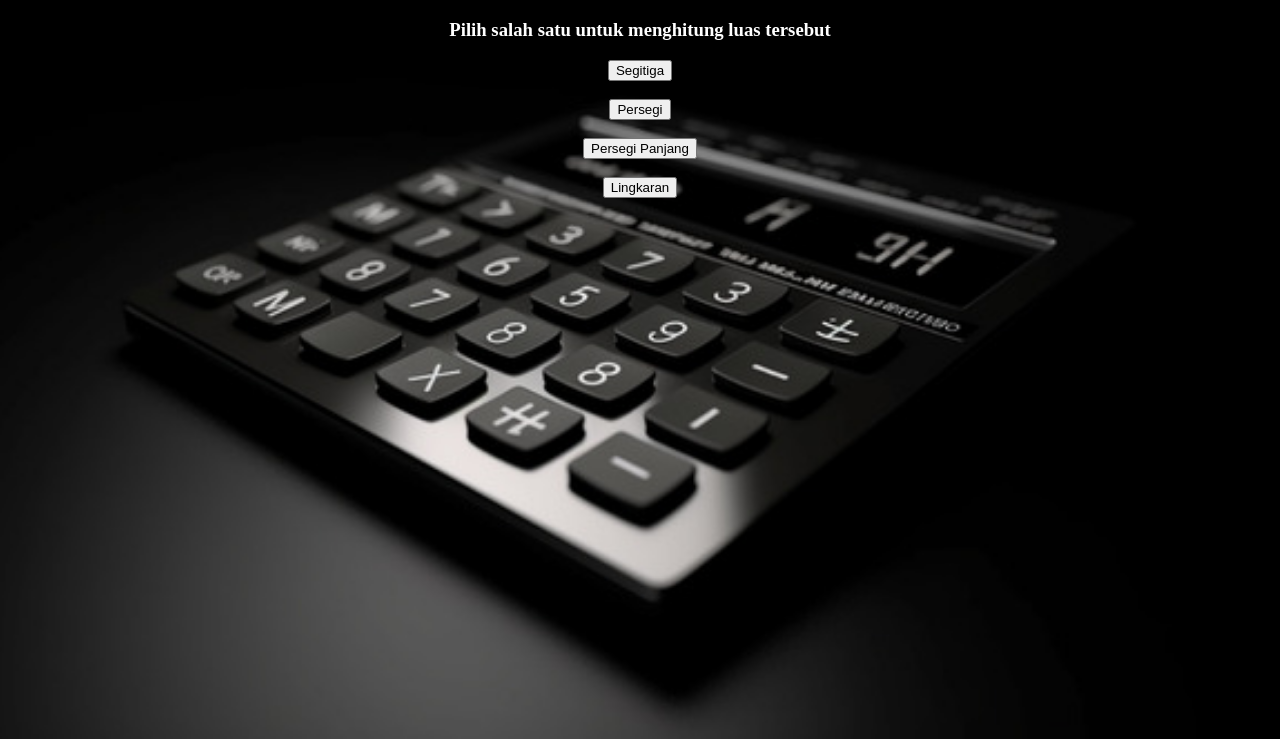
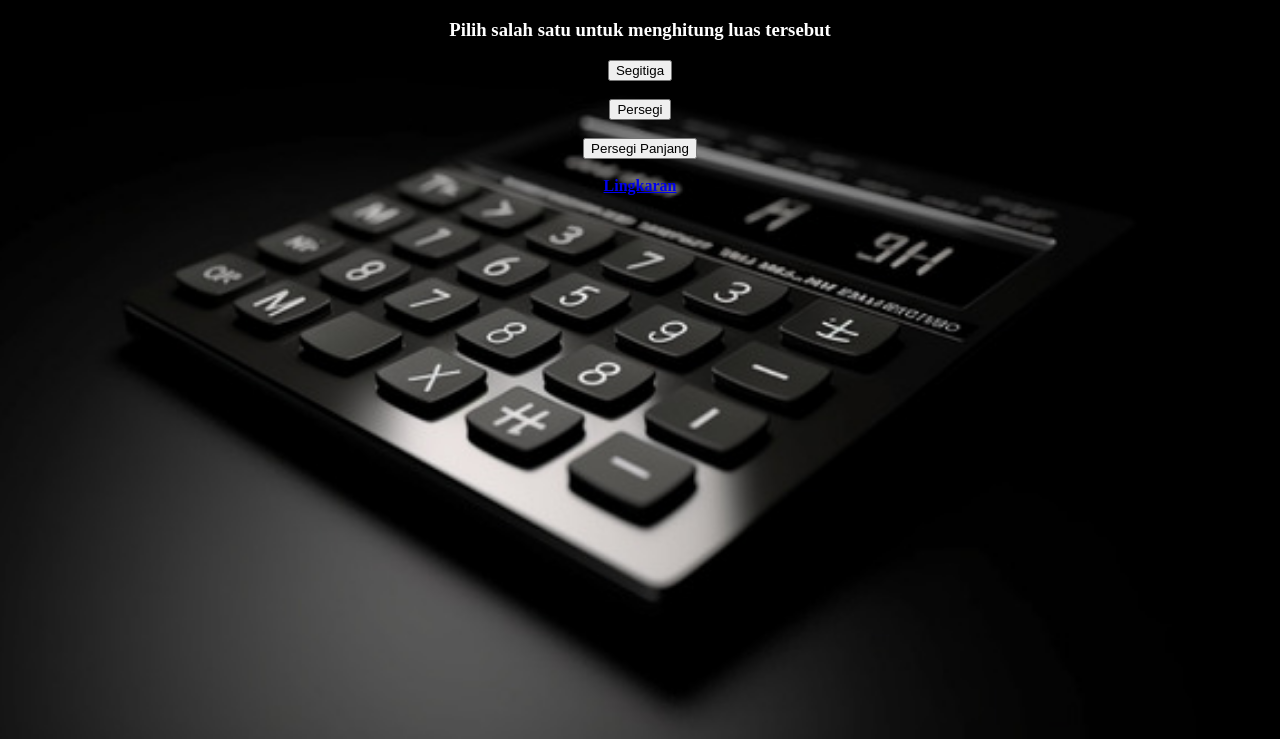
Before and after one commit to RicoAjalah/Coba, a plain HTML site: page index.html in a window 1280 px wide. Shown: the part 61-800 px from the top of the page. Drawn offline with Linux system fonts and the light colour scheme.

Commit message:
Update index.html

```diff
--- a/index.html
+++ b/index.html
@@ -57,8 +57,6 @@ body {
   <form method="post" action="Luas Persegi Panjang.html">
     <input type="submit" value="Persegi Panjang">
     </form> <br>
-   <form method="post" action="Luas Lingkaran.html">
-   <input type="submit" value="Lingkaran">
-    </form>
+   <a href="Luas Lingkaran.html" class="button-link">Lingkaran</a>
 </body>
 </html>
```
